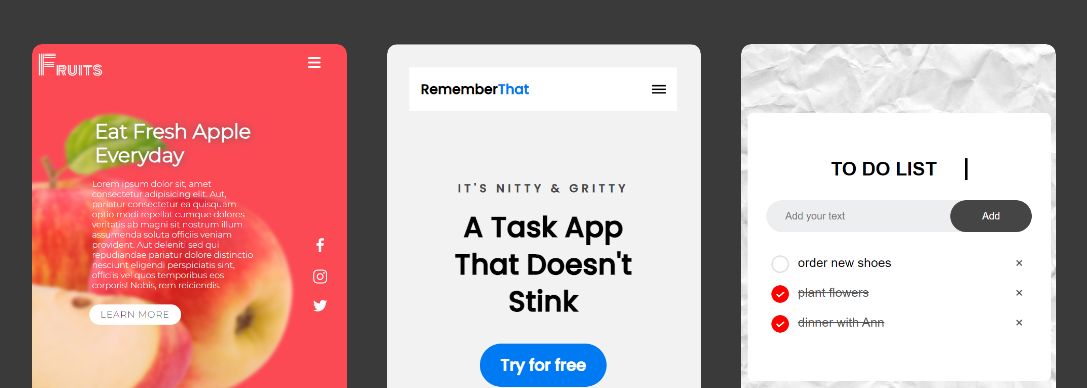
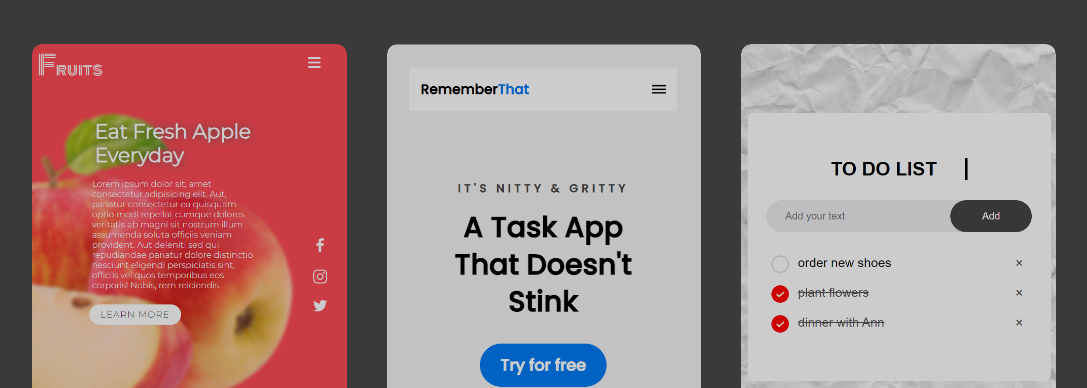
Before and after one commit to KhrystynaKruk/MyWorks, a plain HTML site: page index.html in a window 1280 px wide. Shown: the part 113-501 px from the top of the page, without its empty margins (96-1183 px from the left). Drawn offline with Linux system fonts and the light colour scheme.

Commit message:
styling img

```diff
--- a/style.css
+++ b/style.css
@@ -61,6 +61,7 @@ body {
 }
 
 .work img {
+  filter: brightness(0.8);
   width: 100%;
   border-radius: 10px;
   display: block;
@@ -110,6 +111,7 @@ body {
 
 .work:hover img {
   transform: scale(1.1);
+  filter: grayscale(5);
 }
 
 .work:hover .layer {
```
